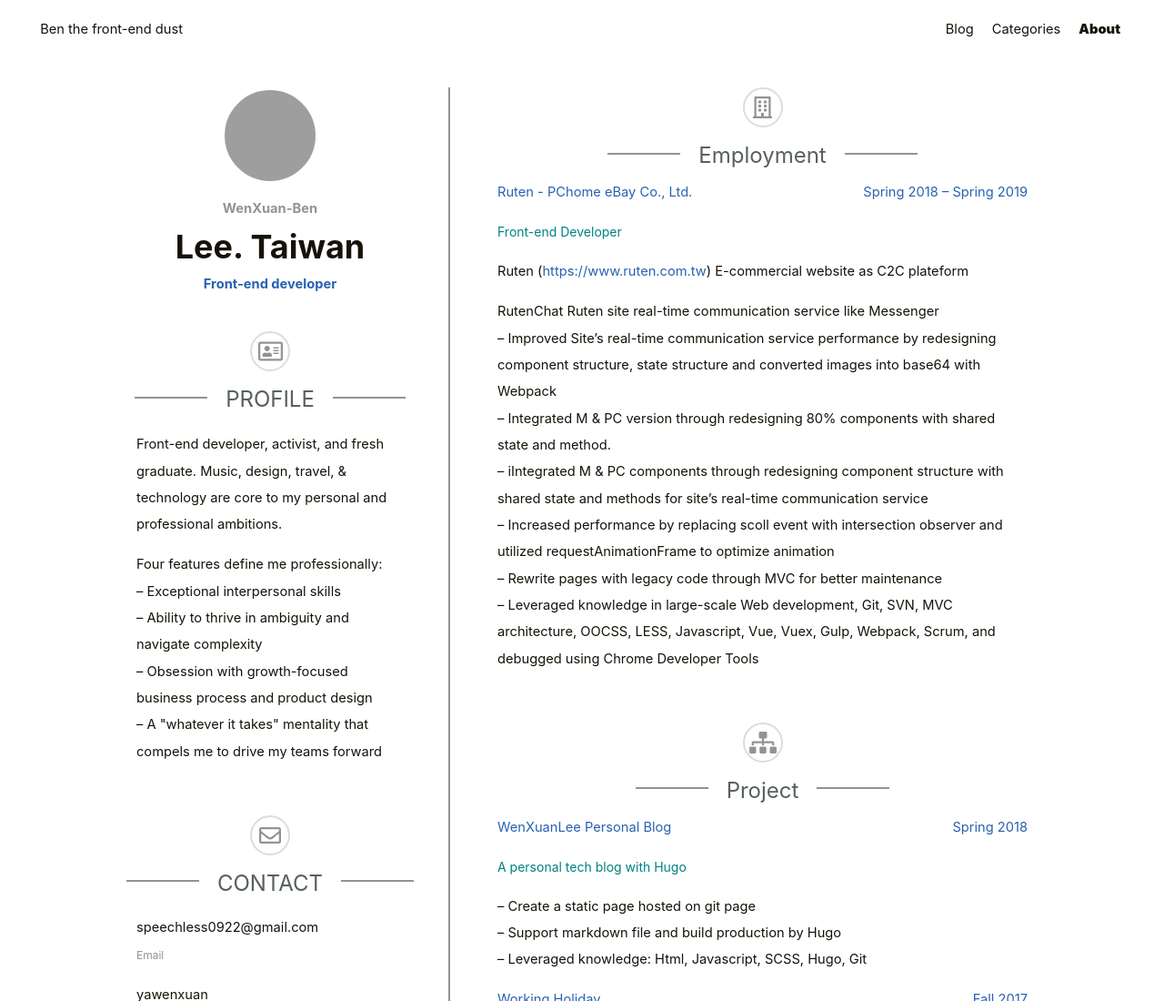
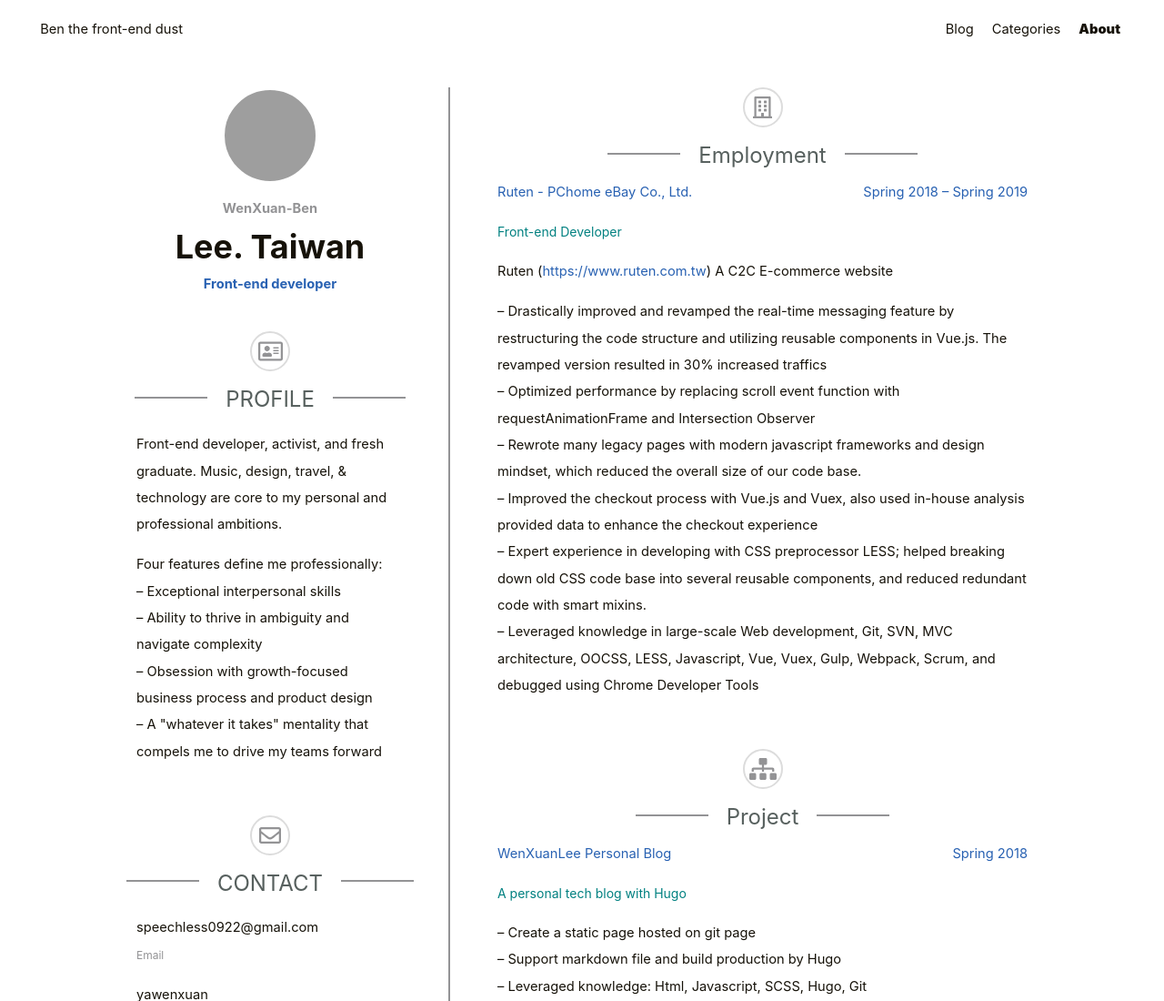
Before and after one commit to WenXuanLee/WenXuanLee.github.io, a plain HTML site: page about/index.html in a window 1280 px wide. Shown: the top 1100 px of the page at 91% size. Drawn offline with Linux system fonts and the light colour scheme; grey boxes are pictures that could not be loaded; a web font is replaced by a local one.

Commit message:
modify about page

```diff
--- a/about/index.html
+++ b/about/index.html
@@ -201,14 +201,13 @@
 
                         <p class="text-normal text-secondary">Front-end Developer</p>
                         <p>Ruten (<a class="text-deep-primary" href="https://www.ruten.com.tw/" target="_blank" rel="noopener">https://www.ruten.com.tw</a>)
-                            E-commercial website as C2C plateform
+                            A C2C E-commerce website
                         </p>
-                        <p>RutenChat Ruten site real-time communication service like Messenger <br>
-                            – Improved Site’s real-time communication service performance by redesigning component structure, state structure and  converted images into base64 with Webpack<br>
-                            – Integrated M & PC version through redesigning 80% components with shared state and method.<br>
-                            – iIntegrated M & PC components through redesigning component structure with shared state and methods  for site’s real-time communication service <br>
-                            – Increased performance by replacing scoll event with intersection observer and utilized requestAnimationFrame to optimize animation<br>
-                            – Rewrite pages with legacy code through MVC for better maintenance<br>
+                            – Drastically improved and revamped the real-time messaging feature by restructuring the code structure and utilizing reusable components in Vue.js. The revamped version resulted in 30% increased traffics<br>
+                            – Optimized performance by replacing scroll event function with requestAnimationFrame and Intersection Observer<br>
+                            – Rewrote many legacy pages with modern javascript frameworks and design mindset, which reduced the overall size of our code base.<br>
+                            – Improved the checkout process with Vue.js and Vuex, also used in-house analysis provided data to enhance the checkout experience<br>
+                            – Expert experience in developing with CSS preprocessor LESS; helped breaking down old CSS code base into several reusable components, and reduced redundant code with smart mixins.<br>
                             – Leveraged knowledge in large-scale Web development, Git, SVN, MVC architecture, OOCSS, LESS, Javascript, Vue, Vuex, Gulp,  Webpack, Scrum, and debugged using Chrome Developer Tools</p>
                     </div>
                 </div>
```
Also changed, not shown: 1 other file.
